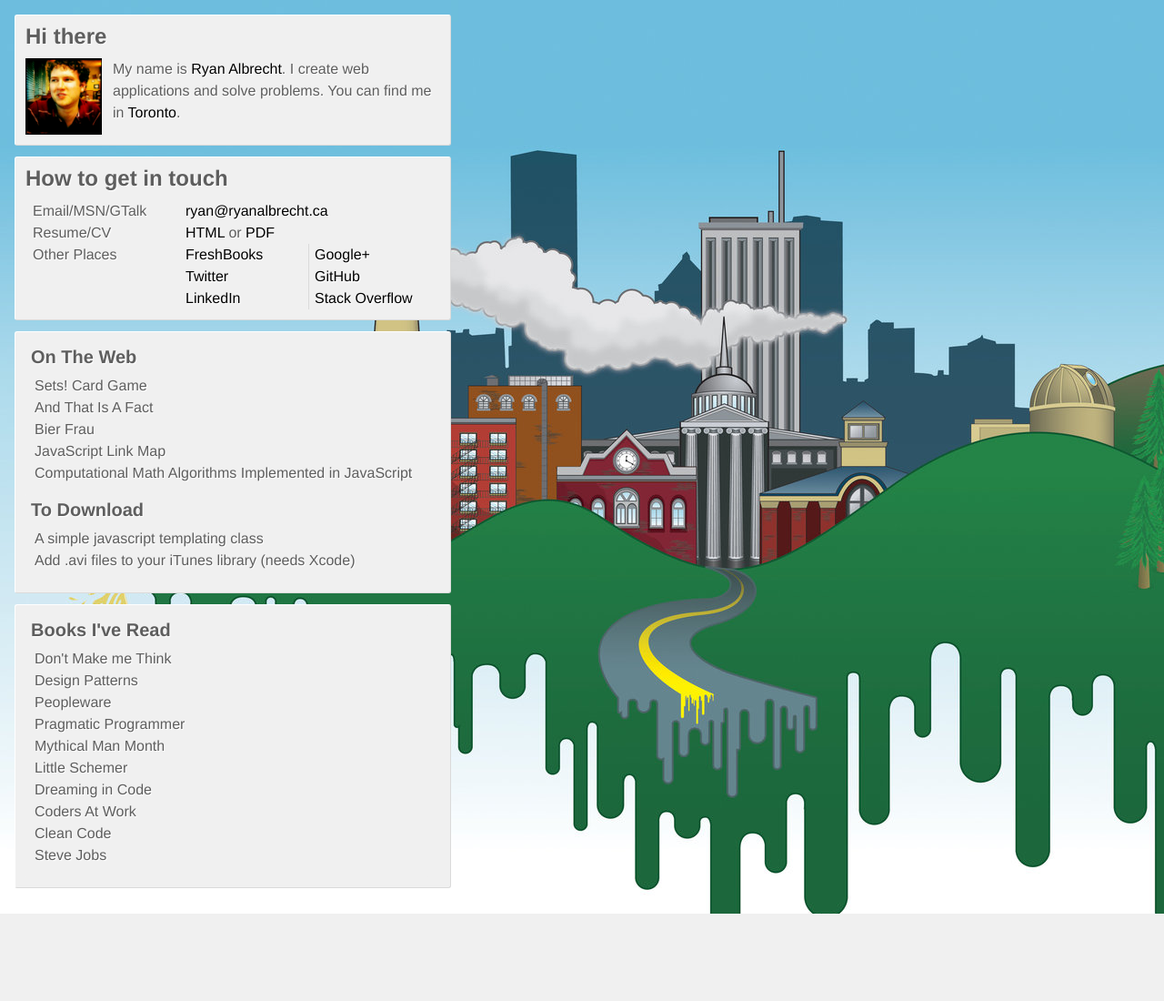
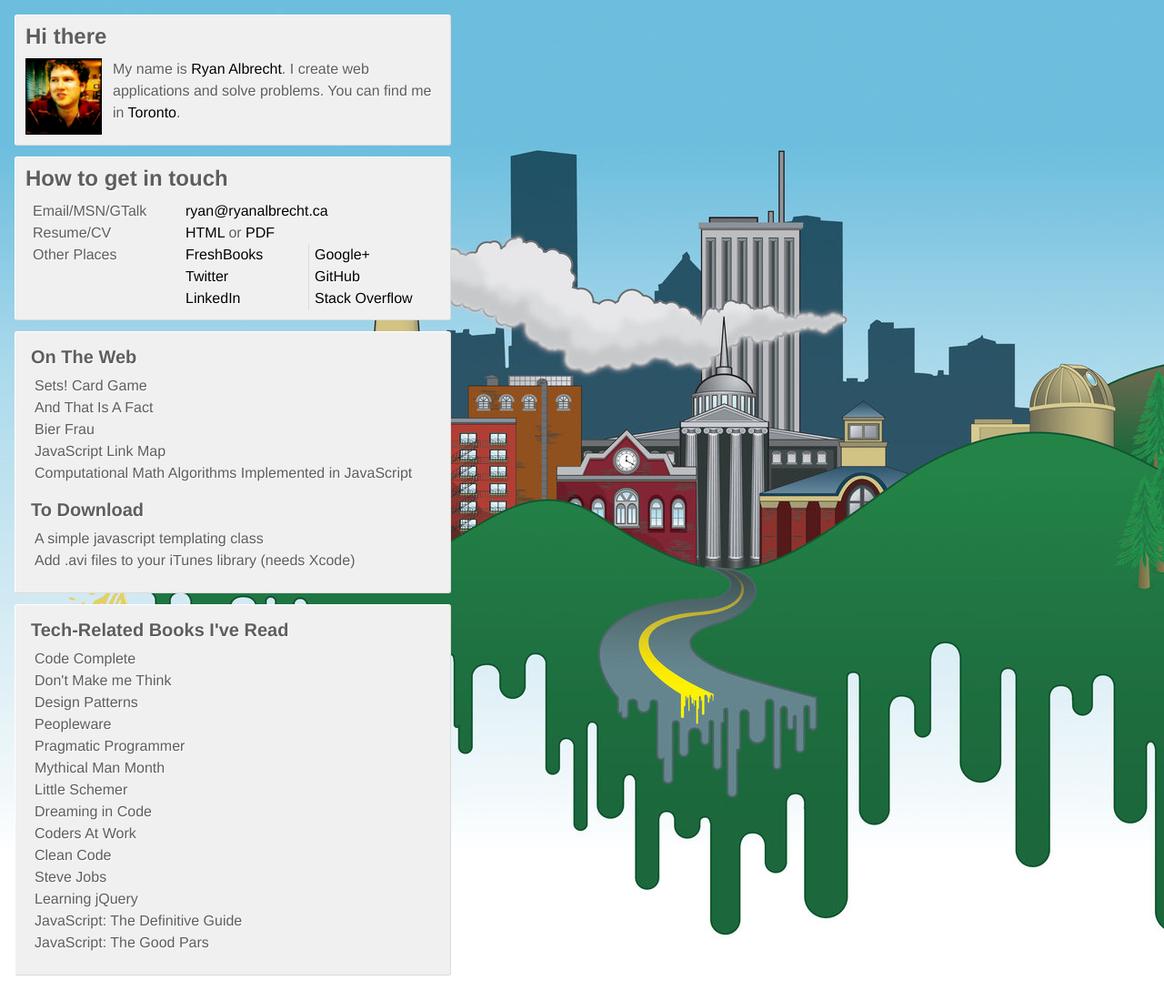
Before and after one commit to ryan953/ryanalbrecht.ca, a PHP site: page / in a window 1280 px wide. Shown: the whole page at 91% size. Before the commit the page ends 1004 px from the top, so only its background shows below. Run offline with PHP 8.4, Linux system fonts and the light colour scheme.

Commit message:
Add some missing books to my list & updated section title.

```diff
--- a/books.php
+++ b/books.php
@@ -2,7 +2,7 @@
 function books() {
 	$books = array(
 		//sorted
-		array('name'=>'Code Complete'),
+		array('name'=>'Code Complete', 'done'=>true),
 		array(
 			'name'=>"Don't Make me Think",
 			'done'=>true
@@ -65,6 +65,10 @@ function books() {
 		array(
 			'name'=>'Steve Jobs',
 			'done'=>true),
+		array('name'=>'Learning jQuery', 'done'=>true),
+		array('name'=>'JavaScript: The Definitive Guide', 'done'=>true),
+		array('name'=>'JavaScript: The Good Pars', 'done'=>true),
+
 	);
 	return _addBookAttributes($books);
 }
--- a/index.php
+++ b/index.php
@@ -81,7 +81,7 @@
 
 			<section id="books">
 				<section id="my-shelf">
-					<h1>Books I've Read</h1>
+					<h1>Tech-Related Books I've Read</h1>
 					<ul>
 						<?php echo getBookList(books(), true); ?>
 					</ul>
```
